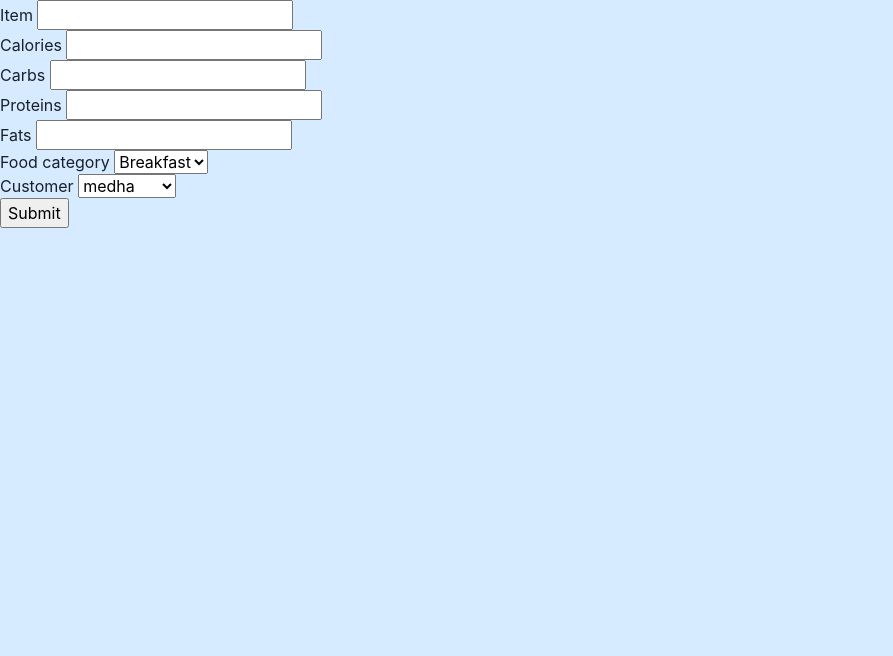
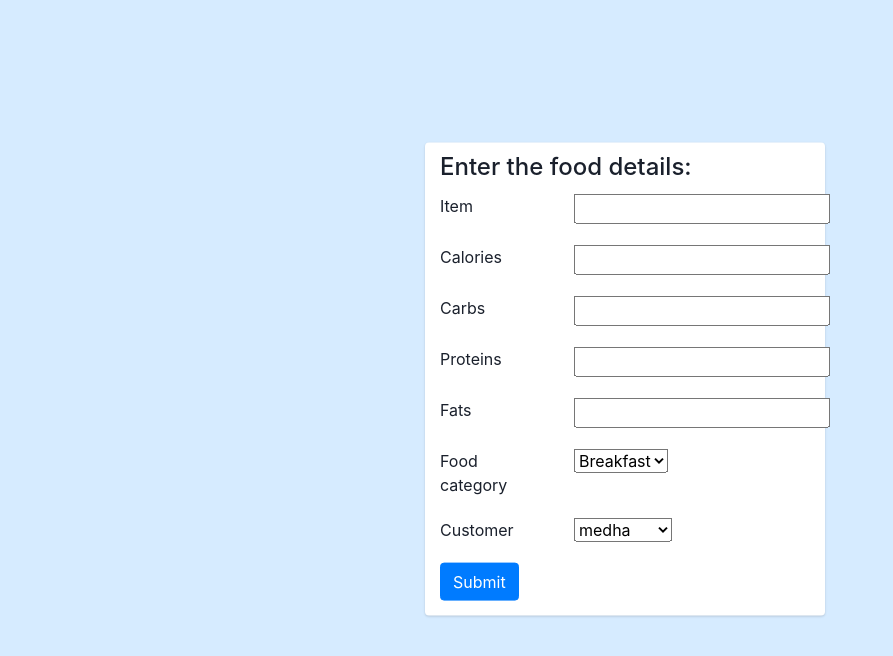
Before and after one commit to medha0105/django-project, a Django app: page /food_details/14/1/ in a window 1280 px wide. Shown: the part 61-717 px from the top of the page, without its empty margins (0-893 px from the left). Run offline with Django 3.2, Linux system fonts and the light colour scheme; a user stored in the database is signed in; data comes from the database, SQL or seed files in the repository; both versions use the stored data as it was after the commit; some libraries are stand-ins or nearby versions.

Commit message:
Added CSS to Food details page

```diff
--- a/caloriecounter/settings.py
+++ b/caloriecounter/settings.py
@@ -38,7 +38,6 @@ INSTALLED_APPS = [
     'django.contrib.messages',
     'django.contrib.staticfiles',
     'django.contrib.sites',
-    'crsipy_forms',
     'cc.apps.CcConfig',
 
 ]
@@ -134,7 +133,6 @@ STATICFILES_DIRS = [
 
 MEDIA_ROOT = BASE_DIR/"static/images"
 
-CRISPY_TEMPLATE_PACK = 'bootstrap4'
 
 
 # Default primary key field type
--- a/cc/templates/cc/food_contents.html
+++ b/cc/templates/cc/food_contents.html
@@ -2,16 +2,28 @@
 {% load static %}
 {% block content %}
 
-<form method="POST" action="">
-    {% csrf_token %}
-    <!-- {{foodForm.as_p}} -->
-    <!-- {{ foodForm.management_form }} -->
-    {% for form in foodForm %}
-        {{form.label}}
-        {{form}}
 
-        <br>
-    {% endfor %}
-    <input type="submit" name="Submit">
-</form>
+<div class="row food-details">
+    <div class="card card-body" style="padding: 10px 0px 15px 15px">
+        <h4 class="card-title">Enter the food details: </h4>
+        <form method="POST" action="">
+            {% csrf_token %}
+
+            {% for form in foodForm %}
+                <div class="form-group">
+                    <div class="row" style="padding: 0px 13px 5px 0px;">
+                        <div class="col-sm-4">
+                            {{form.label}}
+                        </div>
+                        <div class="col-sm-4">
+                            {{form}}
+                        </div>
+                    </div>
+                </div>
+            {% endfor %}
+            <input class="btn btn-primary" type="submit" name="Submit">
+        </form>
+    </div>
+</div>
+
 {% endblock %}
--- a/cc/templates/cc/profilePage.html
+++ b/cc/templates/cc/profilePage.html
@@ -1,5 +1,4 @@
 {% extends 'cc/main.html' %}
-{% load crispy_forms_tags %}
 {% load static %}
 
 {% block content %}
@@ -22,7 +21,7 @@
 
                             <form method="POST" action="" enctype="multipart/form-data">
                                 {% csrf_token %}
-                                {{form | crispy}}
+                                {{form}}
 
                                 <input class="btn btn-sm btn-info" type="submit" name="Update Picture">
                             </form>
--- a/static/css/main.css
+++ b/static/css/main.css
@@ -21,6 +21,14 @@
     width: 23rem;
     height: 24rem;
     font-family: sans-serif;
+}
+
+.food-details {
+    position: absolute;
+    top: 55%;
+    left: 50%;
+    transform: translateX(-50%) translateY(-50%);
+    width: 400px;
 }
 
 body{
```
Also changed, not shown: db.sqlite3, static/images/images_RID7sKl.jpg (added).
